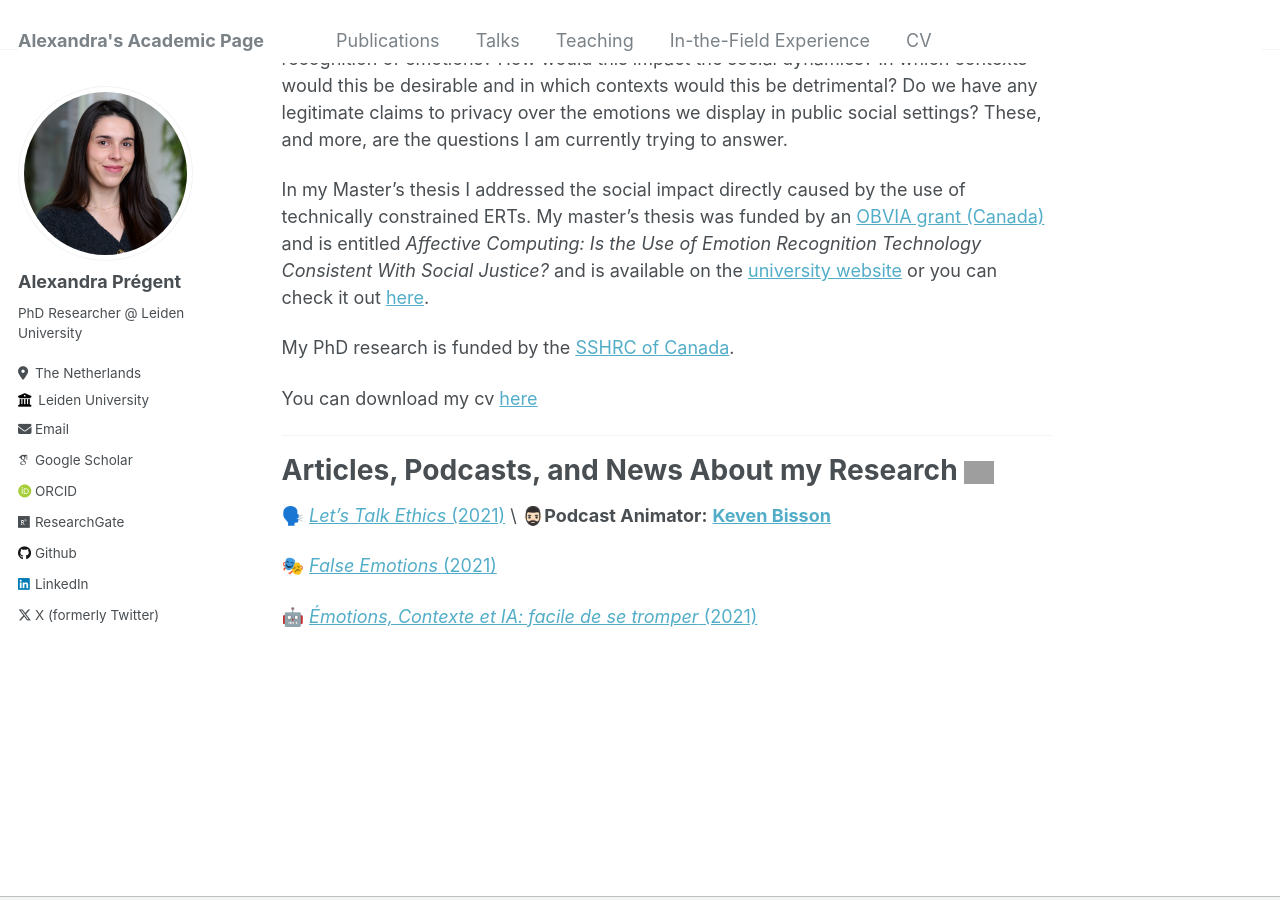
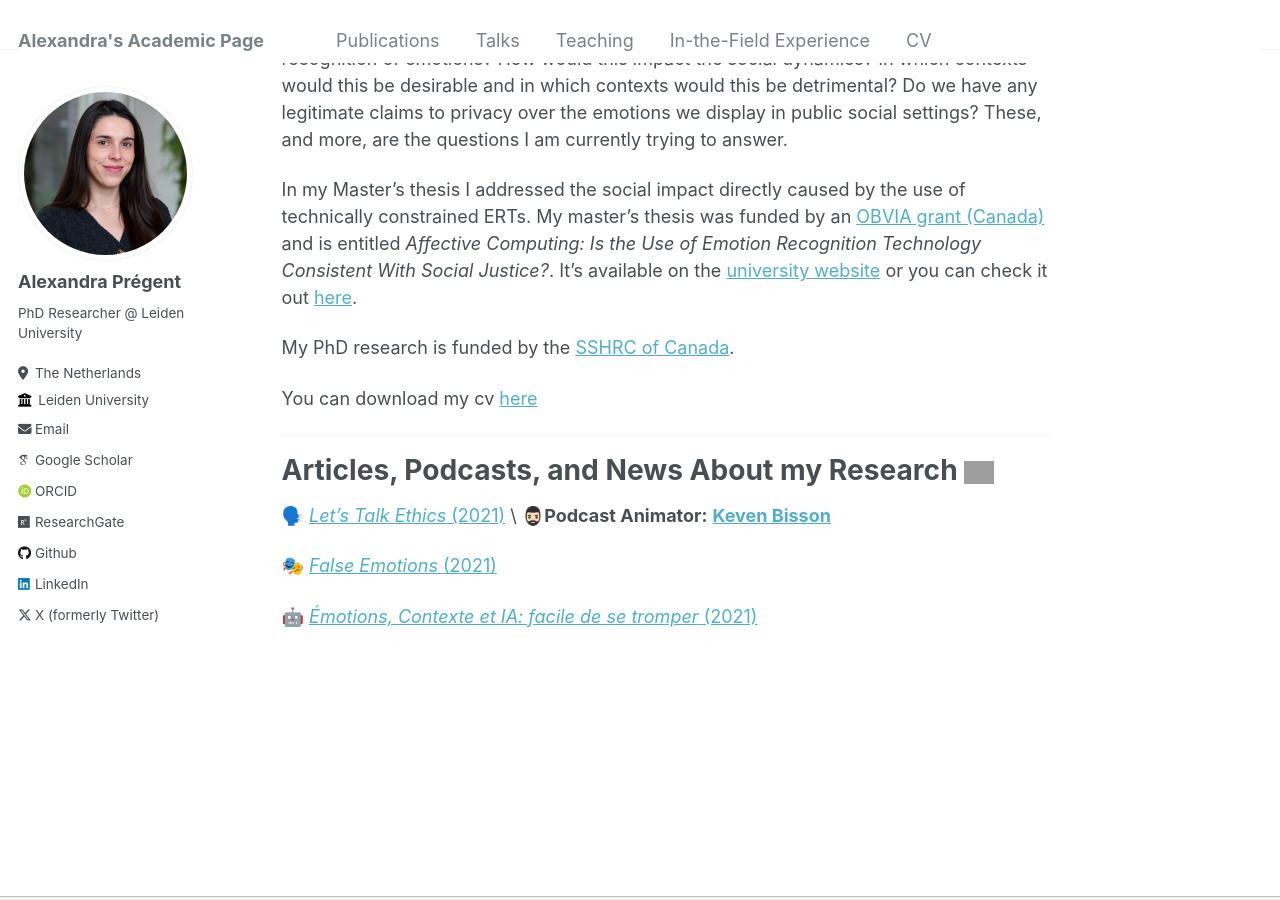
Before and after one commit to AlexandraPregent/AlexandraPregent.github.io, a Jekyll site: the page built from _pages/about.md, in a window 1280 px wide and 900 px high, scrolled down 458 px. Built offline with Jekyll 4.4.1, drawn with Linux system fonts in a browser that asks for light colours; some web fonts are replaced; grey boxes are pictures that could not be loaded.

Commit message:
Update about.md

```diff
--- a/_pages/about.md
+++ b/_pages/about.md
@@ -11,7 +11,7 @@ Hi there!👋 &nbsp;   I'm currently a PhD Researcher at Leiden University under
 
 My main objective is to ***uncover the social effect that emotion recognition technologies (ERTs) will have on human relationships and the Self***. What if we had real-time recognition of emotions? How would this impact the social dynamics? In which contexts would this be desirable and in which contexts would this be detrimental? Do we have any legitimate claims to privacy over the emotions we display in public social settings? These, and more, are the questions I am currently trying to answer.
 
-In my Master's thesis I addressed the social impact directly caused by the use of technically constrained ERTs. My master's thesis was funded by an [OBVIA grant (Canada)](https://www.obvia.ca/actualites/felicitations-aux-laureates-du-programme-de-bourses-dappui-la-releve-2020) and is entitled *Affective Computing: Is the Use of Emotion Recognition Technology Consistent With Social Justice?* and is available on the [university website](https://www.fp.ulaval.ca/recherche/theses-et-memoires?titre=Informatique+affective%3A+L%E2%80%99utilisation+des+syst%C3%A8mes+de+reconnaissance+des+%C3%A9motions+est-elle+en+coh%C3%A9rence+avec+la+justice+sociale&type=All&etat=All&annee=All) or you can check it out [here](https://www.researchgate.net/publication/375600779_Informatique_affective_L'utilisation_des_systemes_de_reconnaissance_des_emotions_est-elle_en_coherence_avec_la_justice_sociale).
+In my Master's thesis I addressed the social impact directly caused by the use of technically constrained ERTs. My master's thesis was funded by an [OBVIA grant (Canada)](https://www.obvia.ca/actualites/felicitations-aux-laureates-du-programme-de-bourses-dappui-la-releve-2020) and is entitled *Affective Computing: Is the Use of Emotion Recognition Technology Consistent With Social Justice?*. It's available on the [university website](https://www.fp.ulaval.ca/recherche/theses-et-memoires?titre=Informatique+affective%3A+L%E2%80%99utilisation+des+syst%C3%A8mes+de+reconnaissance+des+%C3%A9motions+est-elle+en+coh%C3%A9rence+avec+la+justice+sociale&type=All&etat=All&annee=All) or you can check it out [here](https://www.researchgate.net/publication/375600779_Informatique_affective_L'utilisation_des_systemes_de_reconnaissance_des_emotions_est-elle_en_coherence_avec_la_justice_sociale).
 
 My PhD research is funded by the [SSHRC of Canada](https://www.sshrc-crsh.gc.ca/results-resultats/recipients-recipiendaires/2020/cgs_doctoral-besc_doctorat-eng.aspx).
 
```
